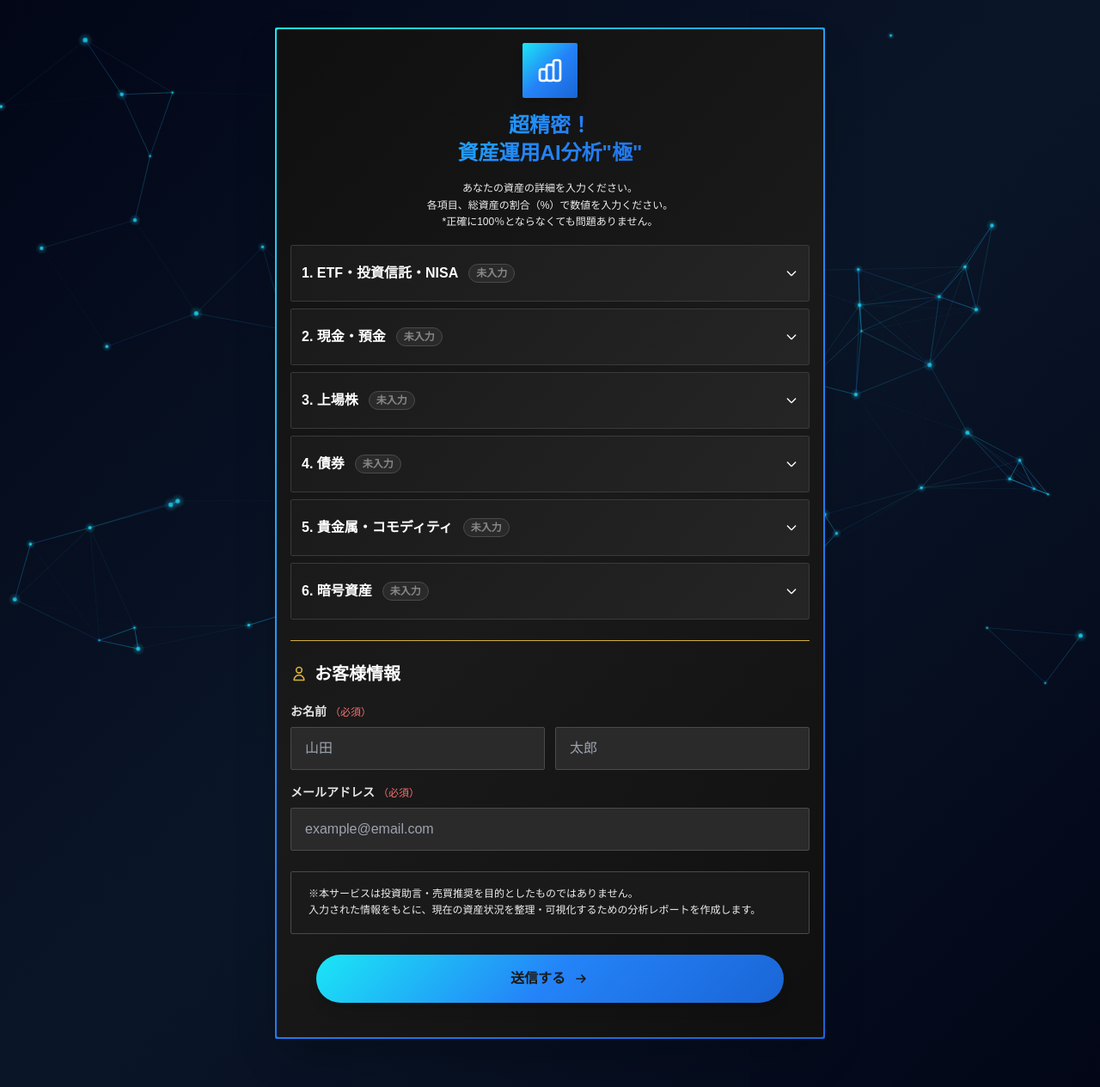
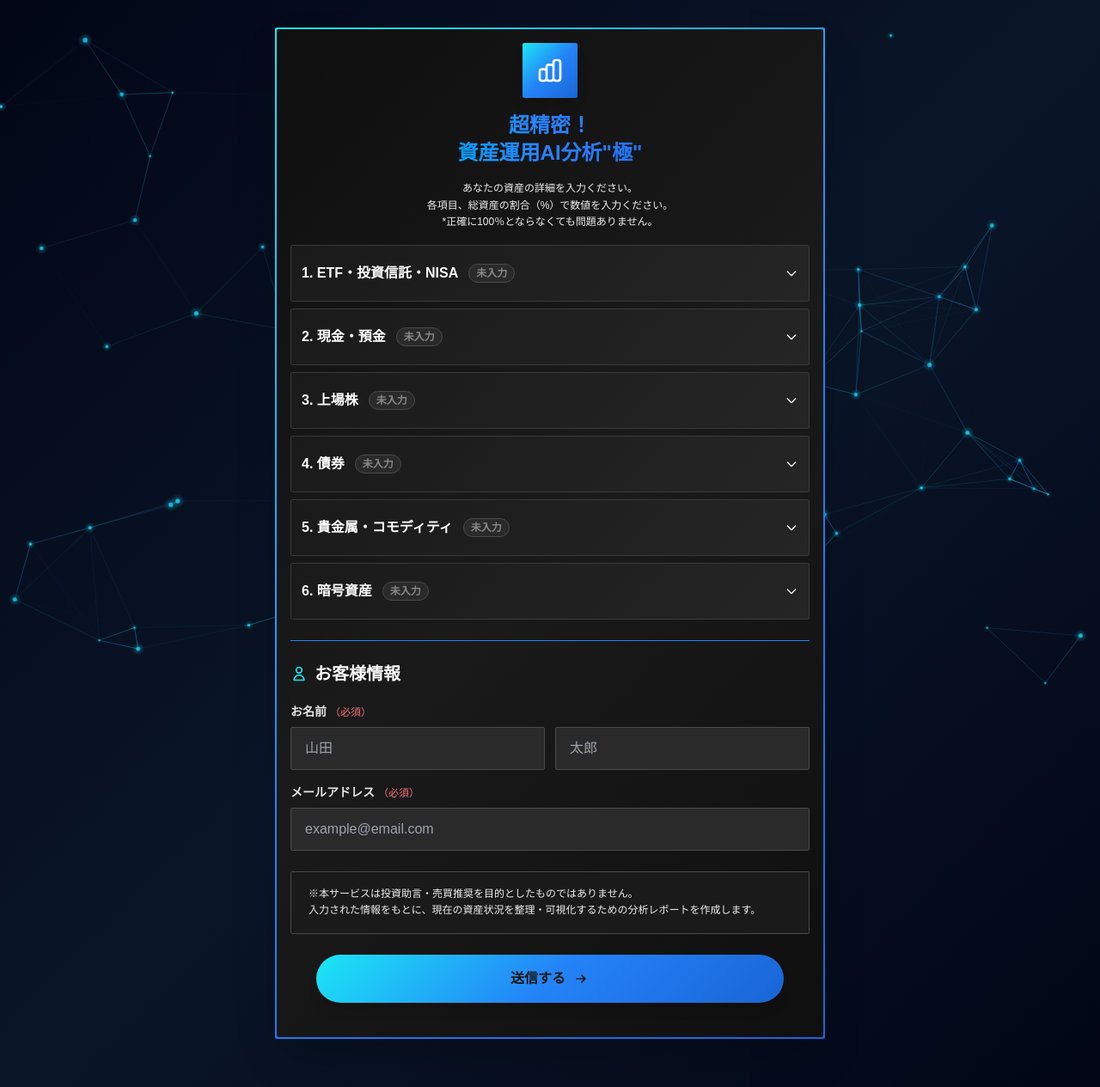
Before and after one commit to BCL-kowaki/kiwami-kawara, a Next.js app: page / in a window 1280 px wide. Shown: the whole page at 86% size. Built offline with nearby package versions, Linux system fonts and the light colour scheme.

Commit message:
fix: タイトル表示修正、お客様情報セクションのカラー修正

```diff
--- a/app/page.tsx
+++ b/app/page.tsx
@@ -222,13 +222,13 @@ export default function Home() {
                         <p className="text-gray-700 text-sm leading-relaxed">
                             ご入力いただいた内容を確認いたしました。
                         </p>
-                        <div className="rounded-[2px] p-4 border text-sm" style={{ background: 'linear-gradient(135deg, #fffbeb 0%, #fef3c7 100%)', borderColor: '#D4AF37' }}>
+                        <div className="rounded-[2px] p-4 border text-sm" style={{ background: 'linear-gradient(135deg, #0a1628 0%, #1a2a3a 100%)', borderColor: '#2483f8' }}>
                             <p className="text-gray-800 font-bold mb-1">
                                 3営業日以内に
                             </p>
                             <p className="text-gray-700">
                                 ご登録いただいたメールアドレス宛に<br />
-                                <span className="font-bold" style={{ color: '#B8860B' }}>結果のレポート</span>をお送りいたします。
+                                <span className="font-bold" style={{ color: '#1be7f5' }}>結果のレポート</span>をお送りいたします。
                             </p>
                         </div>
                     </div>
@@ -264,7 +264,7 @@ export default function Home() {
                                 </svg>
                             </div>
                         </div>
-                        <h1 className="text-2xl mb-3" style={{ background: 'linear-gradient(135deg, #1be7f5 0%, #2483f8 50%, #1a65d6 100%)', WebkitBackgroundClip: 'text', WebkitTextFillColor: 'transparent', backgroundClip: 'text', fontWeight: 900 }}>
+                        <h1 className="text-2xl mb-3 bg-clip-text text-transparent bg-gradient-to-r from-cyan-400 via-blue-500 to-blue-600" style={{ fontWeight: 900 }}>
                             超精密！<br />
                             資産運用AI分析"極"
                         </h1>
@@ -312,9 +312,9 @@ export default function Home() {
                             <CryptoCategory data={crypto} onChange={setCrypto} />
                         </CategoryAccordion>
 
-                        <div className="mt-6 pt-6" style={{ borderTop: '1px solid #D4AF37' }}>
+                        <div className="mt-6 pt-6" style={{ borderTop: '1px solid #2483f8' }}>
                             <h3 className="text-xl font-bold mb-5 flex items-center gap-2" style={{ color: '#ffffff' }}>
-                                <svg className="w-5 h-5" fill="none" stroke="currentColor" viewBox="0 0 24 24" style={{ color: '#D4AF37' }}>
+                                <svg className="w-5 h-5" fill="none" stroke="currentColor" viewBox="0 0 24 24" style={{ color: '#1be7f5' }}>
                                     <path strokeLinecap="round" strokeLinejoin="round" strokeWidth={2} d="M16 7a4 4 0 11-8 0 4 4 0 018 0zM12 14a7 7 0 00-7 7h14a7 7 0 00-7-7z" />
                                 </svg>
                                 お客様情報
```
